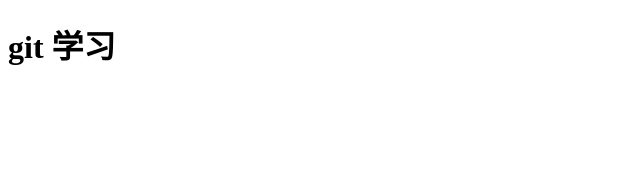
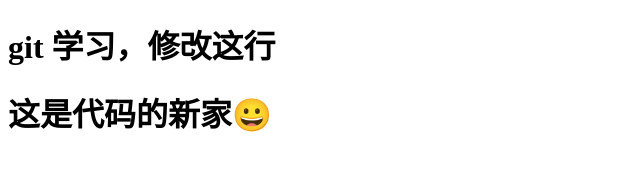
Before and after one commit to takeforce/gitdemo, a plain HTML site: page index.html in a window 1280 px wide. Shown: the whole page, without its empty margins (0-640 px from the left). Drawn offline with Linux system fonts and the light colour scheme.

Commit message:
修改了index

```diff
--- a/index.html
+++ b/index.html
@@ -6,6 +6,7 @@
 	</head>
 	<body>
 
-		<h1>git 学习</h1>
+		<h1>git 学习，修改这行</h1>
+		<h1> 这是代码的新家😀</h1>
 	</body>
 </html>
```
